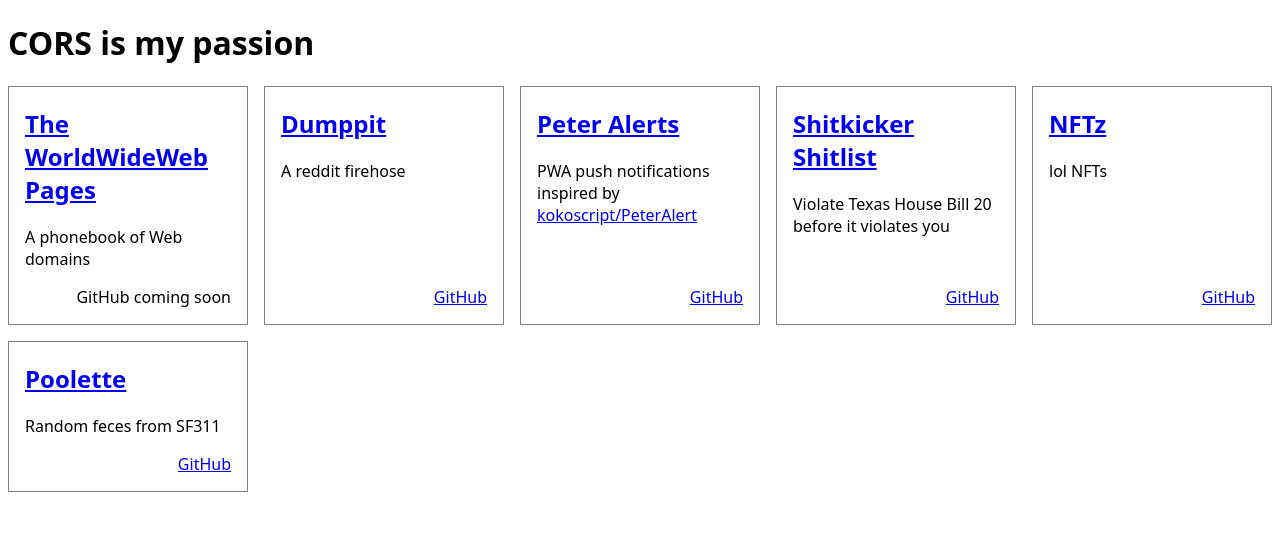
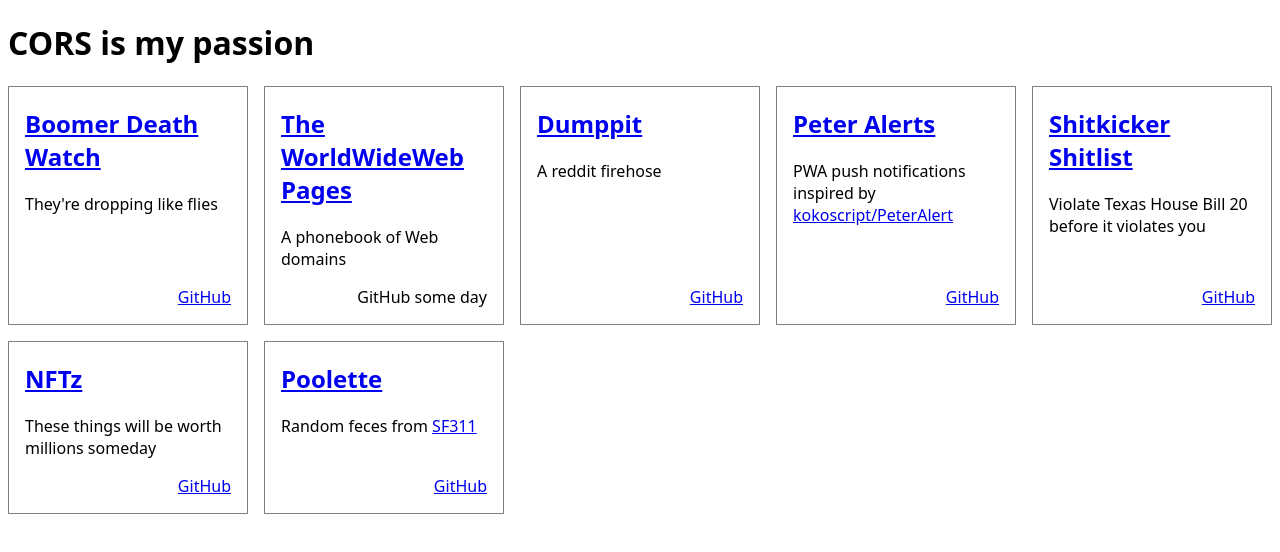
Before and after one commit to HotGarbo/www, a plain HTML site: page index.html in a window 1280 px wide. Drawn offline with Linux system fonts and the light colour scheme.

Commit message:
OK Boomer

```diff
--- a/index.html
+++ b/index.html
@@ -44,13 +44,24 @@
 <main>
 <article>
 	<header>
+		<h1><a target="_blank" href="https://okboomer.hotgarba.ge/">Boomer Death Watch</a></h1>
+	</header>
+	<p>
+		They're dropping like flies
+	</p>
+	<footer>
+		<a target="_blank" href="https://github.com/HotGarbo/okboomer">GitHub</a>
+	</footer>
+</article>
+<article>
+	<header>
 		<h1><a target="_blank" href="https://the-worldwideweb-pages.com/">The WorldWideWeb Pages</a></h1>
 	</header>
 	<p>
 		A phonebook of Web domains
 	</p>
 	<footer>
-		GitHub coming soon
+		GitHub some day
 	</footer>
 </article>
 <article>
@@ -91,7 +102,7 @@
 		<h1><a target="_blank" href="https://nftz.hotgarba.ge">NFTz</a></h1>
 	</header>
 	<p>
-		lol NFTs
+		These things will be worth millions someday
 	</p>
 	<footer>
 		<a target="_blank" href="https://github.com/HotGarbo/nftz">GitHub</a>
@@ -102,7 +113,7 @@
 		<h1><a target="_blank" href="https://poolette.hotgarba.ge">Poolette</a></h1>
 	</header>
 	<p>
-		Random feces from SF311
+		Random feces from <a target="_blank" href="https://mobile311.sfgov.org/">SF311</a>
 	</p>
 	<footer>
 		<a target="_blank" href="https://github.com/HotGarbo/poolette">GitHub</a>
```
